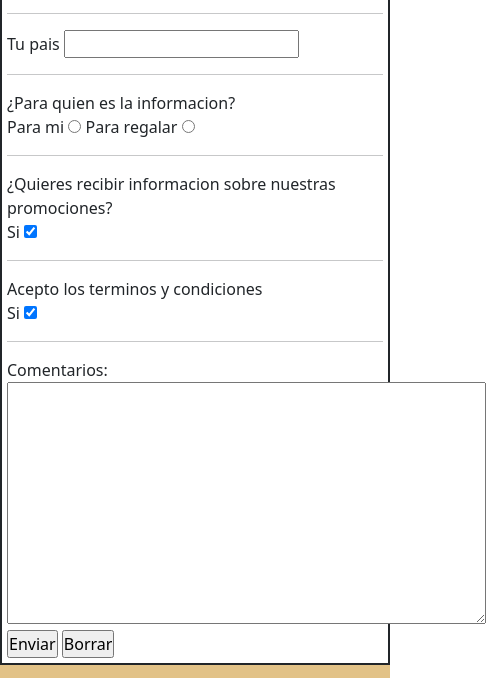
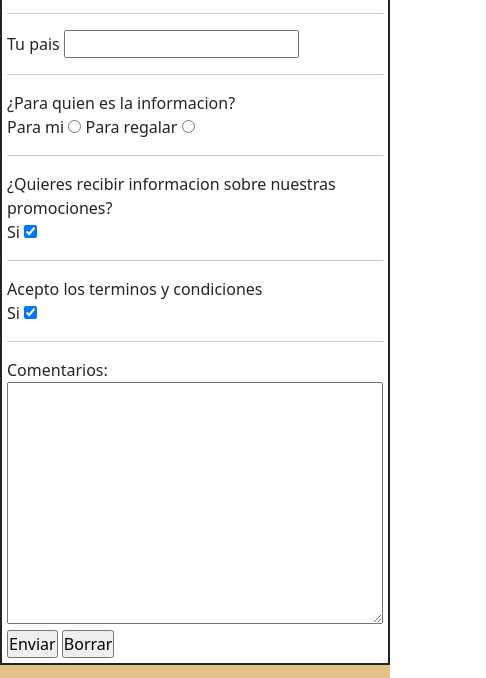
Before and after one commit to IsabellaMj26/Discover-Colombia, a plain HTML site: page pages/contacto1.html in a window 390 px wide. Shown: the part 1256-1934 px from the top of the page, 486 px wide, since content can reach past the window. Drawn offline with nearby package versions, Linux system fonts and the light colour scheme.

Commit message:
segunda-entrega

```diff
--- a/css/style.css
+++ b/css/style.css
@@ -165,4 +165,25 @@ width: 100%;
     .texto_tabla {
         text-align: justify;
     }
+    .container-experiencias {
+        width: auto;
+        margin-right: 20%;
+    }
+    .contacto {
+        text-align: center;
+    }
+    }
+
+@media screen and (max-width:1200px) {
+    .contacto {
+        text-align: left;
+    }
+
+    .comentarios {
+        width: 100%
+    }
+
+    .container-experiencias {
+        width: auto
+    }
 }
--- a/pages/contacto1.html
+++ b/pages/contacto1.html
@@ -40,7 +40,7 @@
 	    <h1> Formulario de Contacto</h1>
 	<div class="container">
 			<div class="row">
-		<form>
+		<form class="contacto">
 			<label for="nombre">
 				Tu nombre
 			</label>
@@ -88,7 +88,7 @@
 			 Comentarios:
 			</label>
 			<br/>
-			<textarea id="comentarios" rows="10" cols="50"></textarea>
+			<textarea class="comentarios" rows="10" cols="42"></textarea>
 			<br/>
 			<input type="submit" value="Enviar"/>
 			<input type="reset" value="Borrar"/>
```
